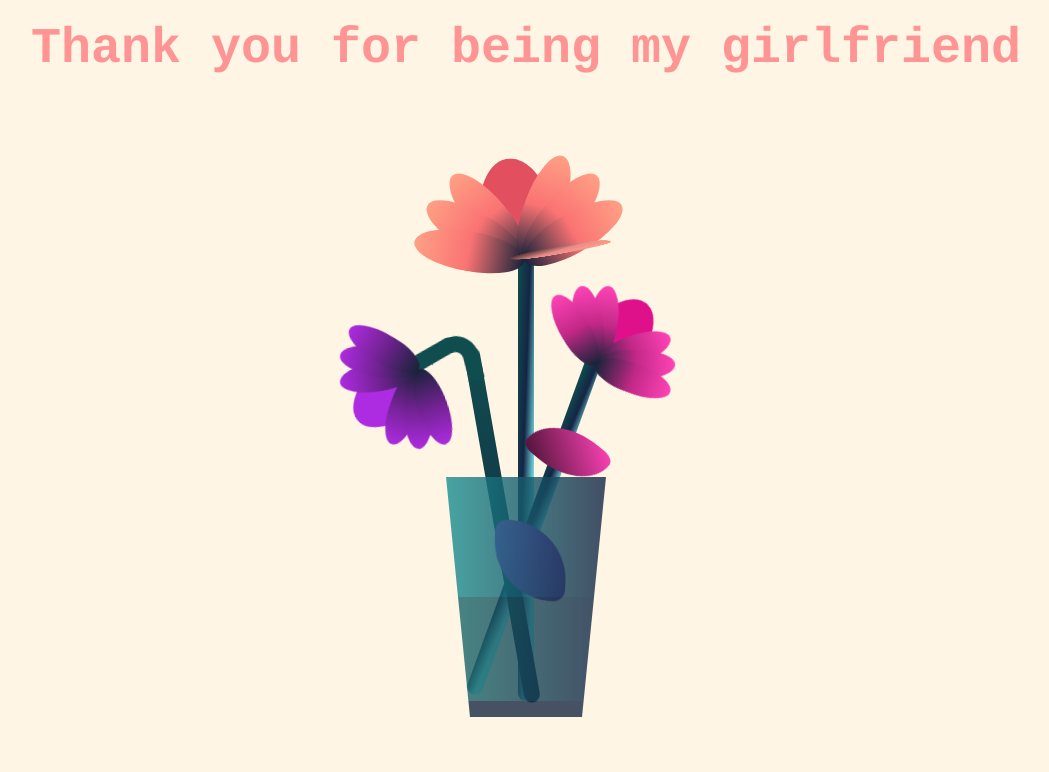
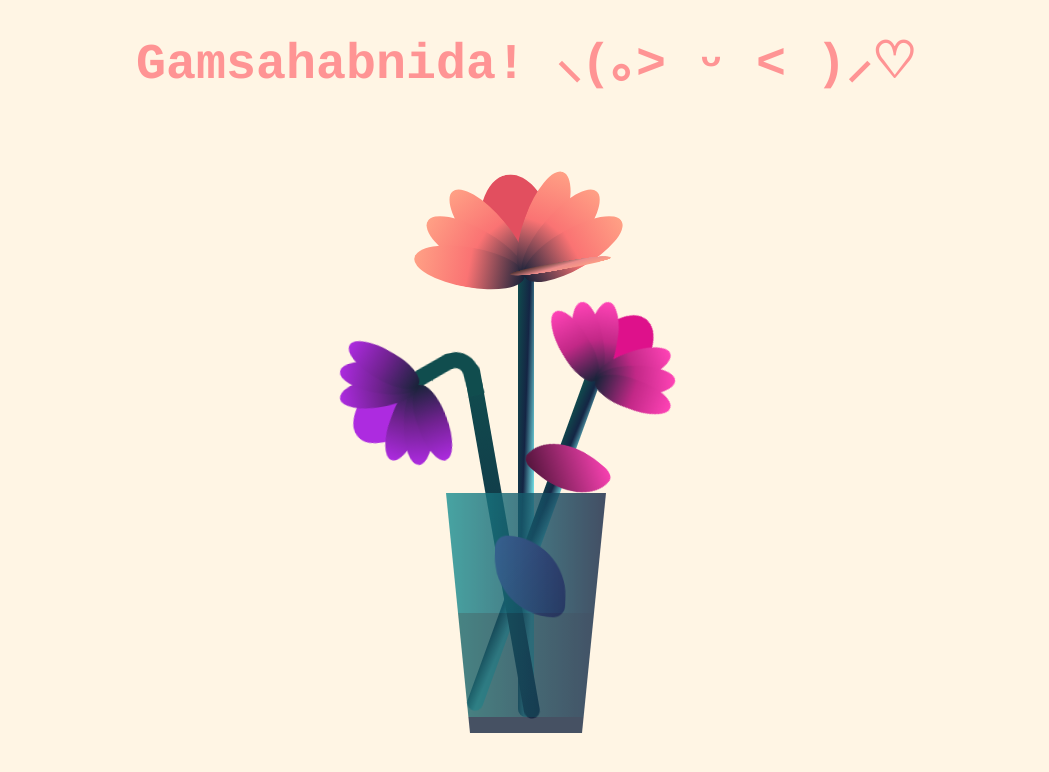
Before and after one commit to OMANIAOZANIA/date-with-mee, a plain HTML site: page lastpage.html in a window 1280 px wide. Shown: the whole page, without its empty margins (114-1163 px from the left). Drawn offline with Linux system fonts and the light colour scheme.

Commit message:
changed thankyou message!

```diff
--- a/lastpage.html
+++ b/lastpage.html
@@ -7,7 +7,7 @@
     <link rel="stylesheet" href="css/flower.css" />
   </head>
   <body>
-    <div id="thankyou"><b>Thank you for being my girlfriend</b></div>
+    <div id="thankyou"><b>Gamsahabnida! ⸜(｡˃ ᵕ ˂ )⸝♡</b></div>
     <div class="flower">
       <div class="f-wrapper">
         <div class="flower__line"></div>
```
